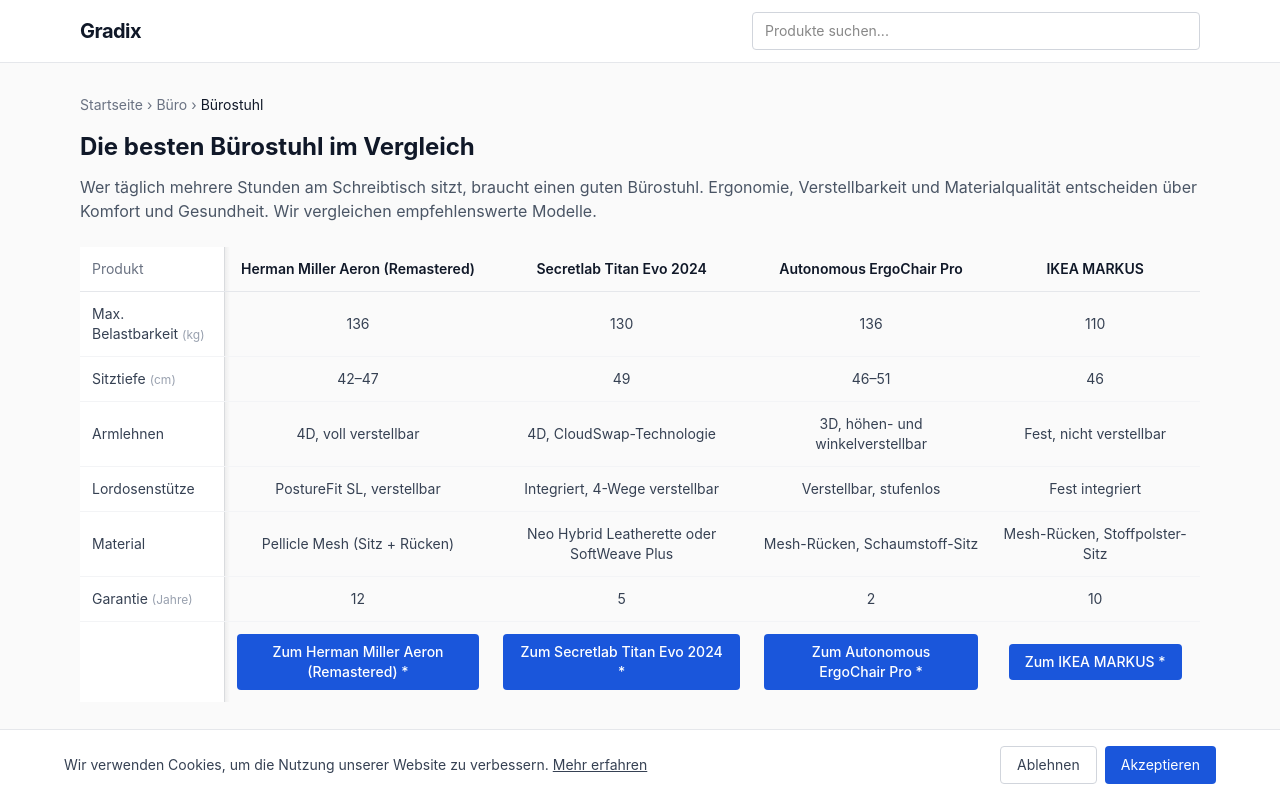
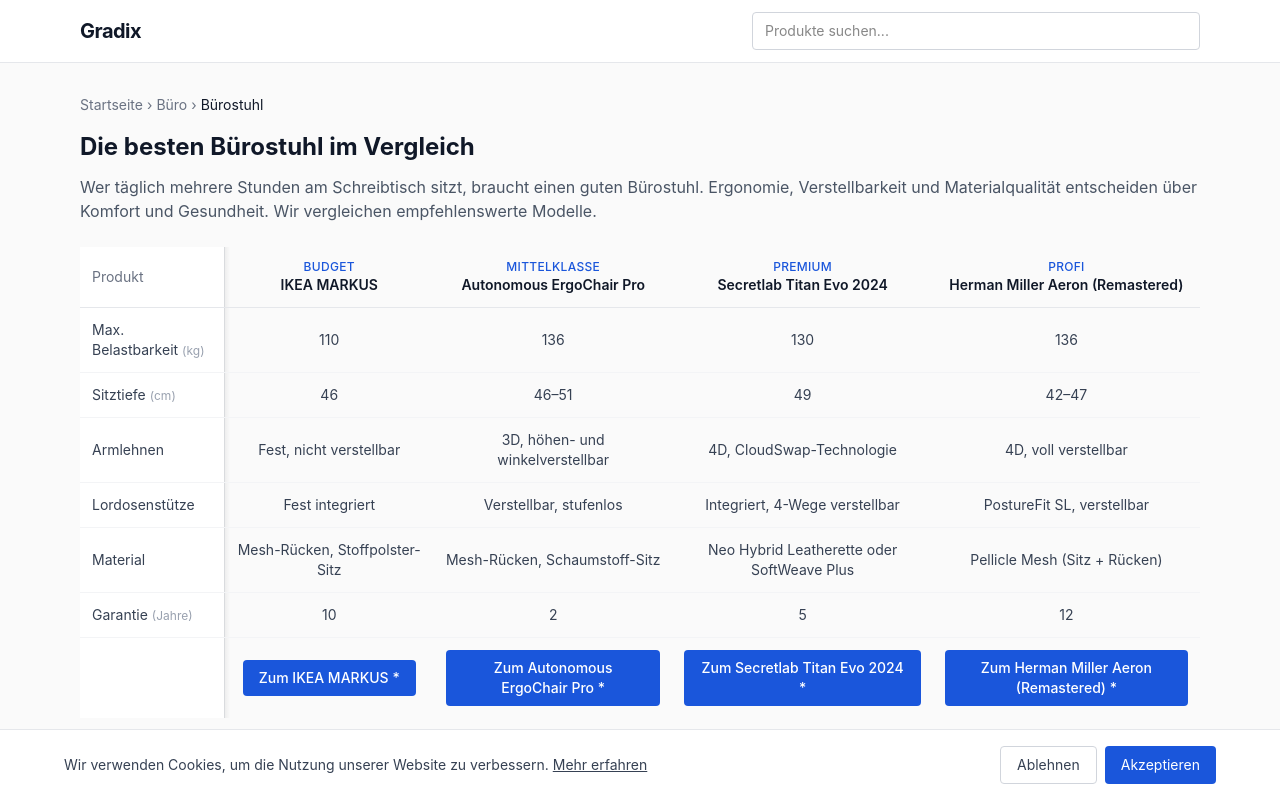
Before and after one commit to jansiegmann/gradix.de, a Next.js app: page /buero/buerostuhl in a window 1280 px wide. Shown: the top 798 px of the page. Built offline with nearby package versions, Linux system fonts and the light colour scheme.

Commit message:
Über Kategorien

```diff
--- a/src/components/VergleichsTabelle.tsx
+++ b/src/components/VergleichsTabelle.tsx
@@ -22,9 +22,14 @@
             {produkte.map((p) => (
               <th
                 key={p.name}
-                className="min-w-[140px] sm:min-w-[180px] border-b border-gray-200 p-2 sm:p-3 text-center text-xs sm:text-sm font-semibold text-gray-900"
+                className="min-w-[140px] sm:min-w-[180px] border-b border-gray-200 p-2 sm:p-3 text-center"
               >
-                {p.name}
+                <span className="block text-[10px] sm:text-xs font-medium uppercase tracking-wide text-accent">
+                  {p.preisklasse}
+                </span>
+                <span className="block text-xs sm:text-sm font-semibold text-gray-900">
+                  {p.name}
+                </span>
               </th>
             ))}
           </tr>
--- a/src/data/vergleiche/buerostuhl.json
+++ b/src/data/vergleiche/buerostuhl.json
@@ -63,19 +63,34 @@
   ],
   "produkte": [
     {
-      "name": "Herman Miller Aeron (Remastered)",
-      "amazonLink": "https://www.amazon.de/dp/B0C72TB7LL?tag=janxsiegmann-21",
+      "name": "IKEA MARKUS",
+      "preisklasse": "Budget",
+      "amazonLink": "https://www.amazon.de/dp/B0BW8V39SS?tag=janxsiegmann-21",
+      "werte": {
+        "belastbarkeit": "110",
+        "sitztiefe": "46",
+        "armlehnen": "Fest, nicht verstellbar",
+        "lordose": "Fest integriert",
+        "material": "Mesh-Rücken, Stoffpolster-Sitz",
+        "garantie": "10"
+      }
+    },
+    {
+      "name": "Autonomous ErgoChair Pro",
+      "preisklasse": "Mittelklasse",
+      "amazonLink": "https://www.amazon.de/dp/B01N3O6RDT?tag=janxsiegmann-21",
       "werte": {
         "belastbarkeit": "136",
-        "sitztiefe": "42–47",
-        "armlehnen": "4D, voll verstellbar",
-        "lordose": "PostureFit SL, verstellbar",
-        "material": "Pellicle Mesh (Sitz + Rücken)",
-        "garantie": "12"
+        "sitztiefe": "46–51",
+        "armlehnen": "3D, höhen- und winkelverstellbar",
+        "lordose": "Verstellbar, stufenlos",
+        "material": "Mesh-Rücken, Schaumstoff-Sitz",
+        "garantie": "2"
       }
     },
     {
       "name": "Secretlab Titan Evo 2024",
+      "preisklasse": "Premium",
       "amazonLink": "https://www.amazon.de/dp/B0B3RH59X8?tag=janxsiegmann-21",
       "werte": {
         "belastbarkeit": "130",
@@ -87,27 +102,16 @@
       }
     },
     {
-      "name": "Autonomous ErgoChair Pro",
-      "amazonLink": "https://www.amazon.de/dp/B01N3O6RDT?tag=janxsiegmann-21",
+      "name": "Herman Miller Aeron (Remastered)",
+      "preisklasse": "Profi",
+      "amazonLink": "https://www.amazon.de/dp/B0C72TB7LL?tag=janxsiegmann-21",
       "werte": {
         "belastbarkeit": "136",
-        "sitztiefe": "46–51",
-        "armlehnen": "3D, höhen- und winkelverstellbar",
-        "lordose": "Verstellbar, stufenlos",
-        "material": "Mesh-Rücken, Schaumstoff-Sitz",
-        "garantie": "2"
-      }
-    },
-    {
-      "name": "IKEA MARKUS",
-      "amazonLink": "https://www.amazon.de/dp/B0BW8V39SS?tag=janxsiegmann-21",
-      "werte": {
-        "belastbarkeit": "110",
-        "sitztiefe": "46",
-        "armlehnen": "Fest, nicht verstellbar",
-        "lordose": "Fest integriert",
-        "material": "Mesh-Rücken, Stoffpolster-Sitz",
-        "garantie": "10"
+        "sitztiefe": "42–47",
+        "armlehnen": "4D, voll verstellbar",
+        "lordose": "PostureFit SL, verstellbar",
+        "material": "Pellicle Mesh (Sitz + Rücken)",
+        "garantie": "12"
       }
     }
   ],
--- a/src/data/vergleiche/farbspruehsystem.json
+++ b/src/data/vergleiche/farbspruehsystem.json
@@ -64,19 +64,21 @@
   ],
   "produkte": [
     {
-      "name": "Bosch PFS 5000 E",
-      "amazonLink": "https://www.amazon.de/dp/B00HX70J5Y?tag=janxsiegmann-21",
+      "name": "Einhell TC-SY 700 S",
+      "preisklasse": "Budget",
+      "amazonLink": "https://www.amazon.de/dp/B06XTPWJD8?tag=janxsiegmann-21",
       "werte": {
-        "leistung": "1200",
-        "behaelter": "1000",
-        "spruehmenge": "500",
-        "gewicht": "4.8",
-        "duesen": "3 Stück (Wandfarbe, Lack, Lasur)",
-        "reinigung": "SDS-System, einfache Demontage"
+        "leistung": "700",
+        "behaelter": "800",
+        "spruehmenge": "350",
+        "gewicht": "3.1",
+        "duesen": "1 Stück (universal)",
+        "reinigung": "Manuelle Reinigung"
       }
     },
     {
       "name": "Bosch PFS 3000-2 E",
+      "preisklasse": "Mittelklasse",
       "amazonLink": "https://www.amazon.de/dp/B00HX70IIM?tag=janxsiegmann-21",
       "werte": {
         "leistung": "650",
@@ -89,6 +91,7 @@
     },
     {
       "name": "Wagner W 590 FLEXiO",
+      "preisklasse": "Premium",
       "amazonLink": "https://www.amazon.de/dp/B01BUDJ6TG?tag=janxsiegmann-21",
       "werte": {
         "leistung": "630",
@@ -100,15 +103,16 @@
       }
     },
     {
-      "name": "Einhell TC-SY 700 S",
-      "amazonLink": "https://www.amazon.de/dp/B06XTPWJD8?tag=janxsiegmann-21",
+      "name": "Bosch PFS 5000 E",
+      "preisklasse": "Profi",
+      "amazonLink": "https://www.amazon.de/dp/B00HX70J5Y?tag=janxsiegmann-21",
       "werte": {
-        "leistung": "700",
-        "behaelter": "800",
-        "spruehmenge": "350",
-        "gewicht": "3.1",
-        "duesen": "1 Stück (universal)",
-        "reinigung": "Manuelle Reinigung"
+        "leistung": "1200",
+        "behaelter": "1000",
+        "spruehmenge": "500",
+        "gewicht": "4.8",
+        "duesen": "3 Stück (Wandfarbe, Lack, Lasur)",
+        "reinigung": "SDS-System, einfache Demontage"
       }
     }
   ],
--- a/src/data/vergleiche/kaffeevollautomat.json
+++ b/src/data/vergleiche/kaffeevollautomat.json
@@ -69,6 +69,7 @@
   "produkte": [
     {
       "name": "DeLonghi Magnifica S ECAM 22.110.B",
+      "preisklasse": "Budget",
       "amazonLink": "https://www.amazon.de/dp/B00400OMU0?tag=janxsiegmann-21",
       "werte": {
         "bruehgruppe": "Herausnehmbar",
@@ -81,7 +82,22 @@
       }
     },
     {
+      "name": "Philips EP2220/10 Serie 2200",
+      "preisklasse": "Mittelklasse",
+      "amazonLink": "https://www.amazon.de/dp/B07MMSHC4R?tag=janxsiegmann-21",
+      "werte": {
+        "bruehgruppe": "Herausnehmbar",
+        "mahlwerk": "Keramikmahlwerk, 12 Stufen",
+        "milchsystem": "Klassischer Aufschäumer",
+        "wassertank": "1.8",
+        "bohnenfach": "275",
+        "lautstaerke": "60",
+        "programme": "Espresso, Kaffee"
+      }
+    },
+    {
       "name": "Siemens EQ.6 Plus s700 TE657503DE",
+      "preisklasse": "Premium",
       "amazonLink": "https://www.amazon.de/dp/B074QL4W4K?tag=janxsiegmann-21",
       "werte": {
         "bruehgruppe": "Herausnehmbar",
@@ -94,20 +110,8 @@
       }
     },
     {
-      "name": "Philips EP2220/10 Serie 2200",
-      "amazonLink": "https://www.amazon.de/dp/B07MMSHC4R?tag=janxsiegmann-21",
-      "werte": {
-        "bruehgruppe": "Herausnehmbar",
-        "mahlwerk": "Keramikmahlwerk, 12 Stufen",
-        "milchsystem": "Klassischer Aufschäumer",
-        "wassertank": "1.8",
-        "bohnenfach": "275",
-        "lautstaerke": "60",
-        "programme": "Espresso, Kaffee"
-      }
-    },
-    {
       "name": "Jura E8 (EB) 2024",
+      "preisklasse": "Profi",
       "amazonLink": "https://www.amazon.de/dp/B0CPM5MNNY?tag=janxsiegmann-21",
       "werte": {
         "bruehgruppe": "Fest verbaut, automatische Reinigung",
--- a/src/types/index.ts
+++ b/src/types/index.ts
@@ -13,8 +13,13 @@
   sortierung: number;
 }
 
+export type Preisklasse = "Budget" | "Mittelklasse" | "Premium" | "Profi";
+
+export const PREISKLASSEN: Preisklasse[] = ["Budget", "Mittelklasse", "Premium", "Profi"];
+
 export interface Produkt {
   name: string;
+  preisklasse: Preisklasse;
   amazonLink: string;
   werte: Record<string, string>;
 }
```
Also changed, not shown: 1 other file (tests, documents, lock files or other folders).
